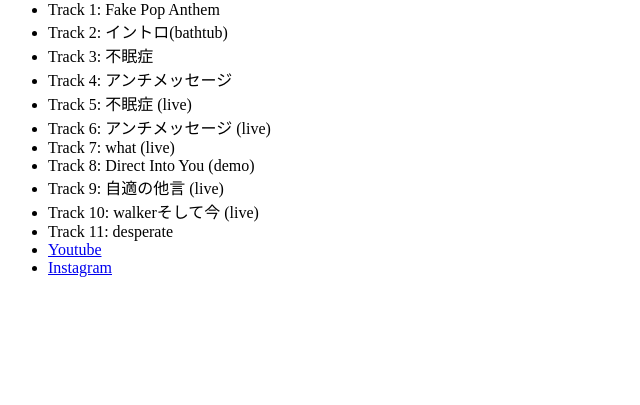
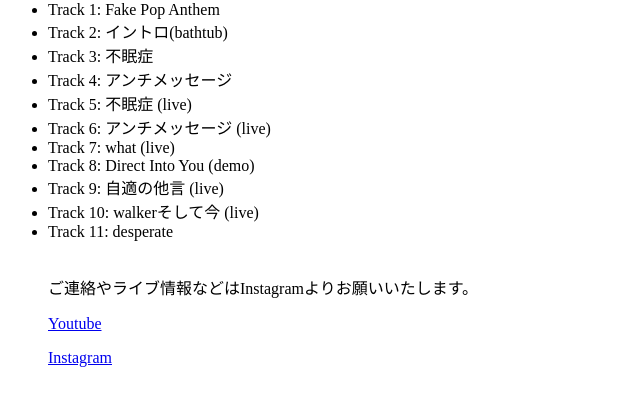
Before and after one commit to Ripclone/RipcloneDemo, a plain HTML site: page index.html in a window 1280 px wide. Shown: the part 79-484 px from the top of the page, without its empty margins (0-640 px from the left). Drawn offline with Linux system fonts and the light colour scheme.

Commit message:
Update index.html

```diff
--- a/index.html
+++ b/index.html
@@ -19,8 +19,12 @@
         <li>Track 10: walkerそして今 (live)</li>
         <li>Track 11: desperate</li>
 
-        <li><a href="http://www.youtube.com/@ripclone_band">Youtube</a></li>
-        <li><a href="https://www.instagram.com/ripclone_band_">Instagram</a></li>
+        <br>
+
+        <p>ご連絡やライブ情報などはInstagramよりお願いいたします。</p>
+
+        <p><a href="http://www.youtube.com/@ripclone_band">Youtube</a></p>
+        <p><a href="https://www.instagram.com/ripclone_band_">Instagram</a></p>
     </ul>
 </body>
 </html>
```
